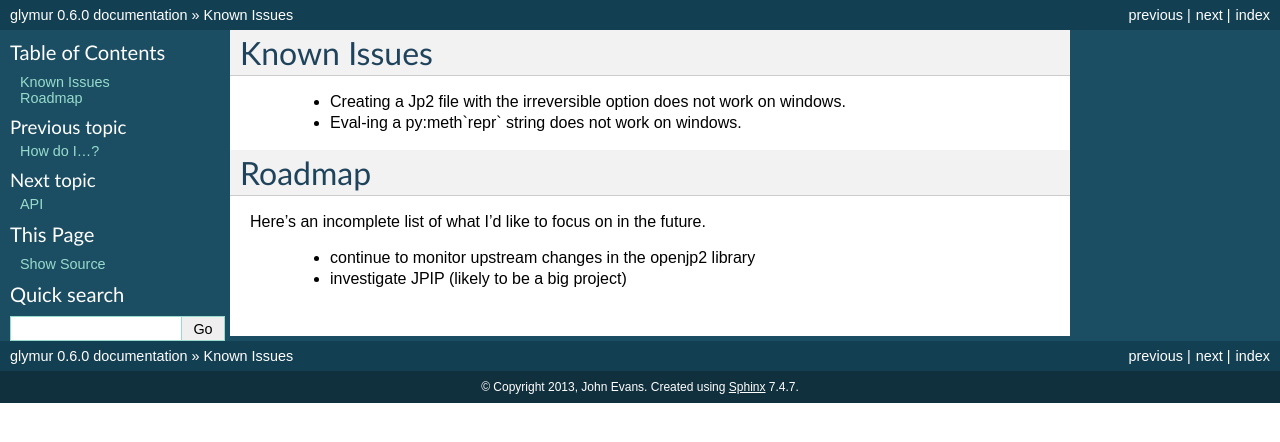
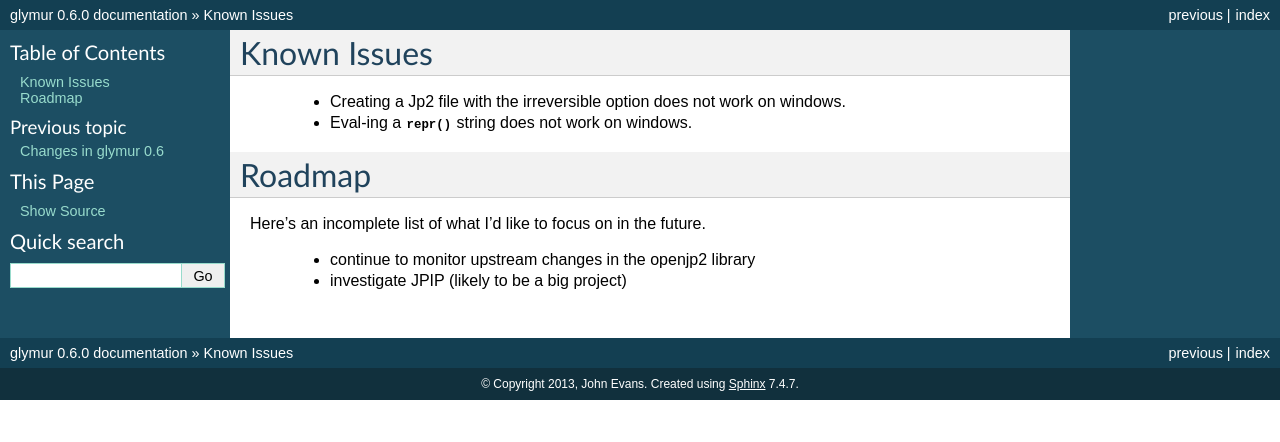
Before and after one commit to quintusdias/glymur, a Sphinx documentation site: the page built from docs/source/roadmap.rst, in a window 1280 px wide. Shown: the top 442 px of the page. Built offline with Sphinx 7.4.7, drawn with Linux system fonts in a browser that asks for light colours.

Commit message:
Minor doc fixes.

```diff
--- a/docs/source/index.rst
+++ b/docs/source/index.rst
@@ -15,9 +15,9 @@ Contents:
    introduction
    detailed_installation
    how_do_i
-   roadmap
    api
    whatsnew/index
+   roadmap
 
 ------------------
 Indices and tables
--- a/docs/source/roadmap.rst
+++ b/docs/source/roadmap.rst
@@ -4,7 +4,7 @@ Known Issues
 
     * Creating a Jp2 file with the irreversible option does not work
       on windows.
-    * Eval-ing a py:meth`repr` string does not work on windows.
+    * Eval-ing a :py:meth:`repr` string does not work on windows.
 
 -------
 Roadmap
```
